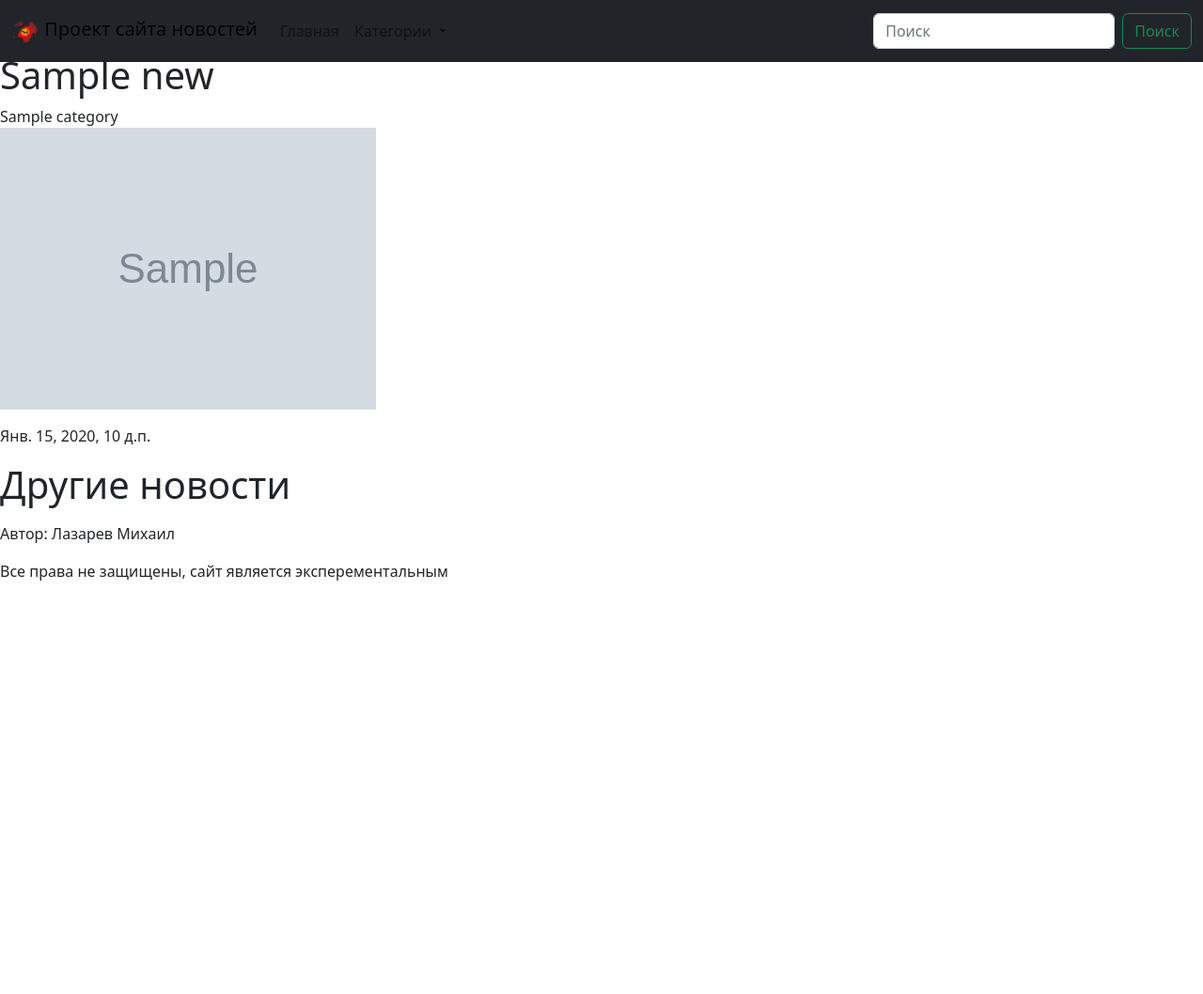
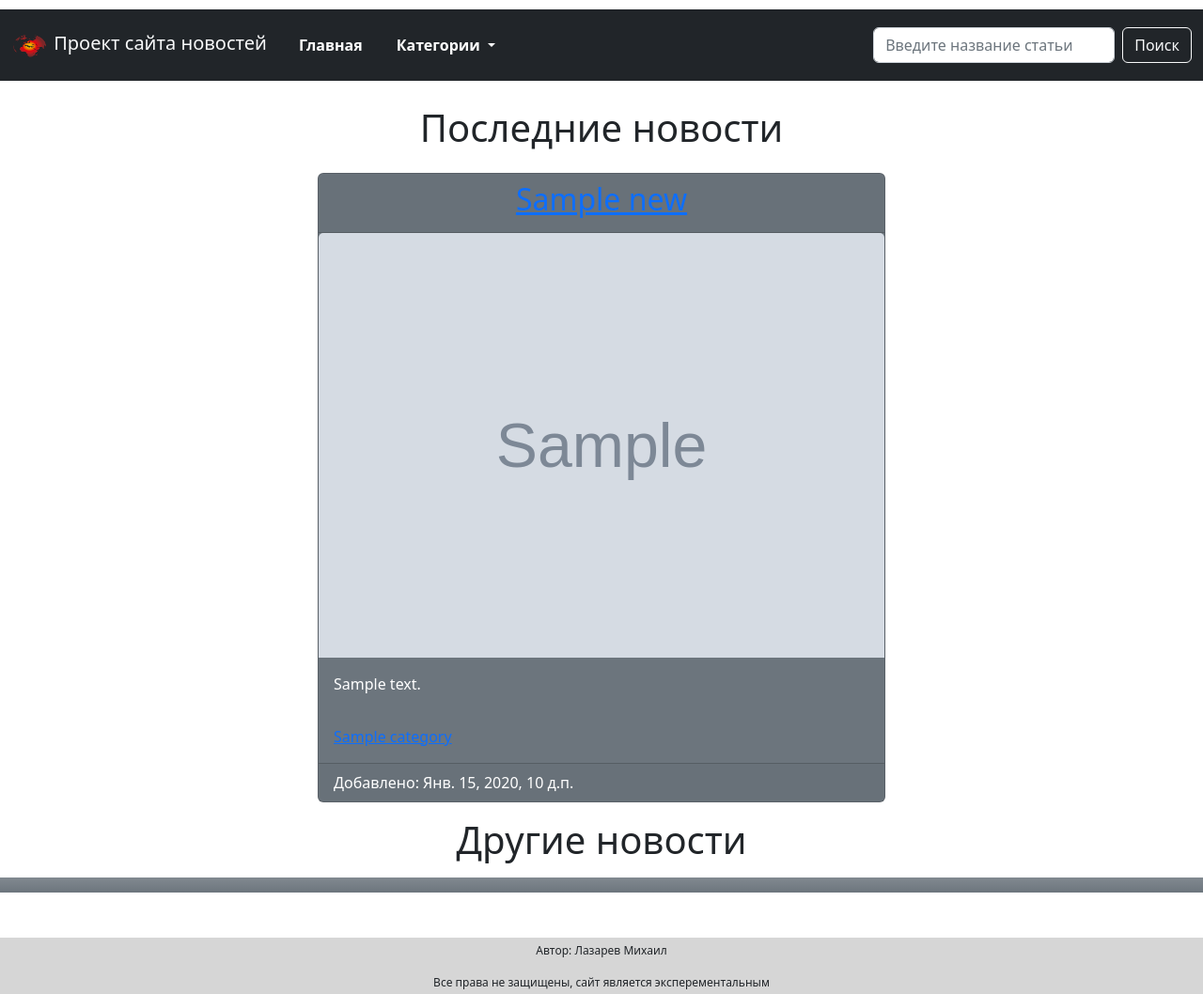
Before and after one commit to Lazarev-Mikhail/news_site, a Django app: page / in a window 1280 px wide. Shown: the whole page at 94% size. Before the commit the page ends 618 px from the top, so only its background shows below. Run offline with Django 3.2, Linux system fonts and the light colour scheme; tables that the repository leaves empty hold one stand-in row (values such as "Sample post"); grey boxes marked "Sample" are stand-in pictures; some libraries are stand-ins or nearby versions.

Commit message:
making template index.html

```diff
--- a/news/templates/news/index.html
+++ b/news/templates/news/index.html
@@ -7,59 +7,49 @@
 
 {% block title %} Главная {% endblock %}
 {% block content %}
+    <h1 class="text-center lh-lg">Последние новости</h1>
+    <div class="conteiner px-4">
+        <div class="row justify-content-center gy-5">
+            {% for news in last_news %}
+                <div class="col-md-6">
+                    <div class="card text-bg-secondary">
+                        <div class="card-header text-center ">
+                            <h2><a href="#">{{ news.name }}</a></h2>
+                        </div>
+                        <img src="{{ news.image.url }}" class="card-img-top" alt="...">
+                        <div class="card-body">
+                            <p class="card-text">{{ news.content|truncatewords:30 }}</p>
+                        </div>
+                        <div class="card-body">
+                            <a href="#" class="card-link">{{ news.category }}</a>
+                        </div>
+                        <div class="card-footer">
+                            Добавлено: {{ news.time }}
+                        </div>
+                    </div>
+                </div>
+            {% endfor %}
+        </div>
+    </div>
 
-    <nav class="navbar navbar-expand-lg bg-dark fixed-top">
-        <div class="container-fluid">
-            <span class="navbar-brand mb-0 h1">
-                <img src="{% static 'news/logo.png' %}" alt="" width="30" height="40" class="d-inline-block">
-                Проект сайта новостей
-            </span>
-            <div class="collapse navbar-collapse" id="navbarSupportedContent">
-                <ul class="navbar-nav me-auto mb-2 mb-lg-0">
-                    <li class="nav-item">
-                        <a class="nav-link" href="#">Главная</a>
-                    </li>
-
-                    <li class="nav-item dropdown">
-                        <a class="nav-link dropdown-toggle" href="#" id="navbarDropdown" role="button" data-bs-toggle="dropdown" aria-expanded="false">
-                            Категории
-                        </a>
-                            <ul class="dropdown-menu" aria-labelledby="navbarDropdown">
-                                <li><a class="dropdown-item" href="#">Действие</a></li>
-                                <li><a class="dropdown-item" href="#">Другое действие</a></li>
-                                <li><hr class="dropdown-divider"></li>
-                                <li><a class="dropdown-item" href="#">Что-то еще здесь</a></li>
-                            </ul>
-                    </li>
-                </ul>
-                <form class="d-flex" role="search">
-                    <input class="form-control me-2" type="search" placeholder="Поиск" aria-label="Поиск">
-                    <button class="btn btn-outline-success" type="submit">Поиск</button>
-                </form>
+    <h1 class="text-center lh-lg">Другие новости</h1>
+    <div class="conteiner px-4 bg-secondary bg-gradient mt-5 mb-5 pb-3">
+    <div class="row justify-content-center gy-5">
+        {% for news in other_news %}
+            <div class="col-md-3">
+                <div class="card text-bg-dark">
+                    <div class="card-header text-center ">
+                        <h4><a href="#">{{ news.name }}</a></h4>
+                    </div>
+                    <img src="{{ news.image.url }}" class="card-img-top" alt="...">
+                    <div class="card-body">
+                        <a href="#" class="card-link" >{{ news.category }}</a>
+                    </div>
+                </div>
             </div>
-        </div>
-    </nav>
-        <h1>Последние новости</h1>
-        <div class="conteiner">
-            <div class="row">
-                {% for news in last_news %}
-                    <div class="col-md-6">
-                        <h1>{{ news.name }}</h1>
-                        {{ news.category }}
-                        <p><img src="{{ news.image.url }}" alt=""></p>
-                        {{ news.time }}
-                    </div>
-                {% endfor %}
-            </div>
-        </div>
+        {% endfor %}
+    </div>
+</div>
 
 
-    <p>
-        <h1>Другие новости</h1>
-        <div>
-            {% for news in other_news %}
-                {{ news.name }}
-            {% endfor %}
-        </div>
-    </p>
 {% endblock %}
--- /dev/null
+++ b/news/templates/news/navbar.html
@@ -0,0 +1,31 @@
+{% load static %}
+<nav class="navbar navbar-expand-lg bg-dark .bg-gradient sticky-top">
+        <div class="container-fluid">
+            <span class="navbar-brand mb-0 h1 text-light">
+                <img src="{% static 'news/logo.png' %}" alt="" width="40" height="40" class="d-inline-block">
+                Проект сайта новостей
+            </span>
+            <div class="collapse navbar-collapse" id="navbarSupportedContent">
+                <ul class="navbar-nav me-auto mb-2 mb-lg-0">
+                    <li class="nav-item">
+                        <a class="nav-link" href="#">Главная</a>
+                    </li>
+
+                    <li class="nav-item dropdown">
+                        <a class="nav-link dropdown-toggle" href="#" id="navbarDropdown" role="button" data-bs-toggle="dropdown" aria-expanded="false">
+                            Категории
+                        </a>
+                            <ul class="dropdown-menu dropdown-menu-dark " aria-labelledby="navbarDropdown">
+                                {% for category in categories %}
+                                <li><a class="dropdown-item" href="#">{{ category.name }}</a></li>
+                                {% endfor %}
+                            </ul>
+                    </li>
+                </ul>
+                <form class="d-flex" role="search">
+                    <input class="form-control me-2" type="search" placeholder="Введите название статьи" aria-label="Поиск">
+                    <button class="btn btn-outline-light" type="submit">Поиск</button>
+                </form>
+            </div>
+        </div>
+    </nav>
--- a/news/views.py
+++ b/news/views.py
@@ -1,6 +1,6 @@
 from django.shortcuts import render
 from django.views.generic import ListView
-from news.models import News
+from news.models import News, Category
 
 
 # Create your views here.
@@ -16,4 +16,5 @@
         # Add in a QuerySet of all the books
         context['last_news'] = News.objects.all()[:4]
         context['other_news'] = News.objects.all()[4:]
+        context['categories'] = Category.objects.all()
         return context
--- a/templates/base.html
+++ b/templates/base.html
@@ -5,20 +5,15 @@
     <meta charset="UTF-8">
     <meta name="viewport" content="width=device-width, initial-scale=1">
     <title> {% block title %} {% endblock %}</title>
-<!--    <link rel="stylesheet" href="{% static 'css/base.css' %}">-->
-    <link rel="stylesheet" href="{% static 'css/bootstrap.min.css' %}"
-    <script defer src="{% static 'js/bootstrap.bundle.min.js' %} ></script>
+    <link rel="stylesheet" href="{% static 'css/base.css' %}">
+    <link rel="stylesheet" href="{% static 'css/bootstrap.min.css' %}">
+    <script defer src="{% static 'js/bootstrap.bundle.min.js' %}" ></script>
     {% block css_additional %} {% endblock %}
 </head>
 <body>
-<!--    <header>-->
-<!--        <div class="logo"><img src="{% static 'images/logo.png' %}" height="50" width="50" alt="новости"></div>-->
-<!--        <div class="name"> <h1>Проект сайта новостей </h1> </div>-->
+    {% include "news/navbar.html" %}
 
-
-<!--    </header>-->
-
-    {% block content %} {% endblock %}
+    {% block content %}  {% endblock %}
 
     <footer>
         <p>Автор: Лазарев Михаил</p>
```
Also changed, not shown: static/images/logo.png (added), uploads/gallery/default_image.jpeg (added).
